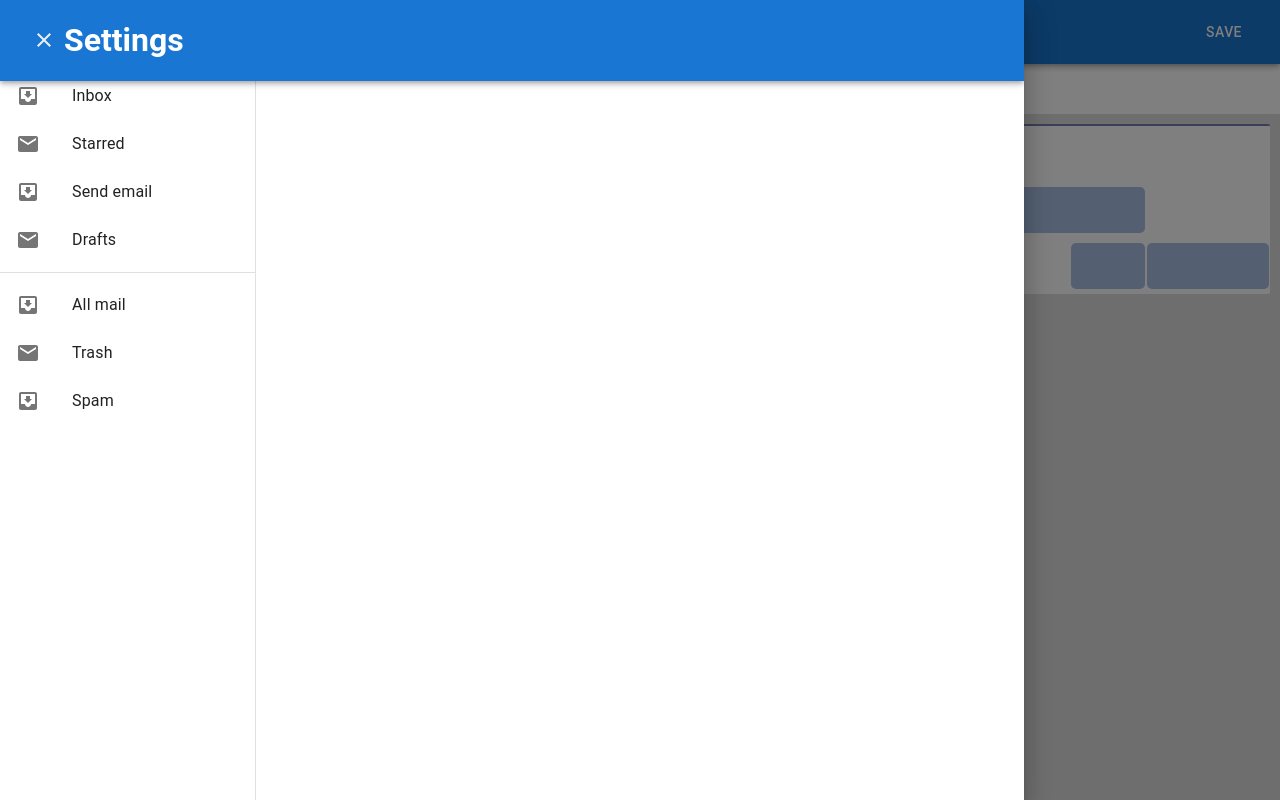
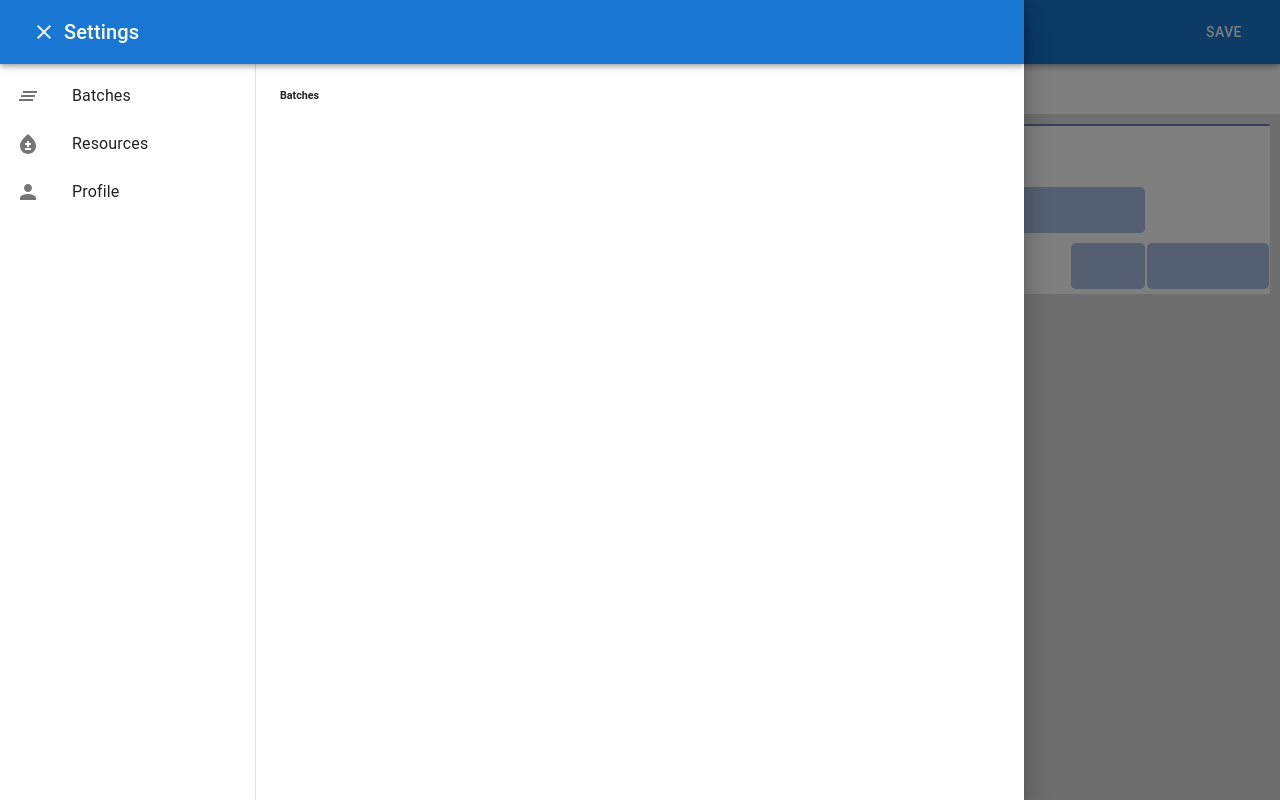
Before and after one commit to mama4294/process-app, a Next.js app: page / in a window 1280 px wide. Both pictures are taken after a click on the button 36 px from the left and 32 px from the top of the page. Built offline with nearby package versions, Linux system fonts and the light colour scheme.

Commit message:
adds sidebar functionality to settings page

```diff
--- a/components/settings.js
+++ b/components/settings.js
@@ -13,11 +13,21 @@ import ListItemButton from "@mui/material/ListItemButton";
 import ListItemIcon from "@mui/material/ListItemIcon";
 import ListItemText from "@mui/material/ListItemText";
 import InboxIcon from "@mui/icons-material/MoveToInbox";
+import ClearAllIcon from "@mui/icons-material/ClearAll";
+import BloodtypeIcon from "@mui/icons-material/Bloodtype";
 import MailIcon from "@mui/icons-material/Mail";
+import PersonIcon from "@mui/icons-material/Person";
 import { blueGrey } from "@mui/material/colors";
 import { useWindowWide } from "../hooks/windowWidth";
 
 const Settings = ({ open, handleClose }) => {
+  const menuItems = [
+    { id: 0, title: "Batches", icon: "ClearAllIcon" },
+    { id: 1, title: "Resources", icon: "BloodtypeIcon" },
+    { id: 2, title: "Profile", icon: "PersonIcon" },
+  ];
+  const [selectedMenu, setSelectedMenu] = useState(menuItems[0].title);
+
   const windowWidth = useWindowWide();
   const drawerWidth =
     windowWidth < 700 ? windowWidth * 0.95 : windowWidth * 0.8;
@@ -36,24 +46,56 @@ const Settings = ({ open, handleClose }) => {
         variant="temporary"
       >
         <Box sx={{ display: "flex" }}>
-          <AppBar position="static" sx={{ zIndex: 1201 }}>
+          <AppBar
+            position="fixed"
+            sx={{ zIndex: 1201, width: drawerWidth, left: 0 }}
+          >
             <Toolbar>
               <>
                 <IconButton onClick={handleClose}>
                   <CloseIcon sx={{ color: blueGrey[50] }} />
                 </IconButton>
-                <h1>Settings</h1>
+                <Typography variant="h6" component="div" sx={{ flexGrow: 1 }}>
+                  Settings
+                </Typography>
               </>
             </Toolbar>
           </AppBar>
-          <Sidebar width={sideBarWidth} />
+          <Sidebar
+            menuItems={menuItems}
+            width={sideBarWidth}
+            setSelectedMenu={setSelectedMenu}
+          />
+          <Box component="main" sx={{ flexGrow: 1, px: 3 }}>
+            <Toolbar />
+            {selectedMenu === "Batches" && <BatchesMenu />}
+            {selectedMenu === "Resources" && <ResourcesMenu />}
+            {selectedMenu === "Profile" && <ProfileMenu />}
+          </Box>
         </Box>
       </Drawer>
     </div>
   );
 };
 
-const Sidebar = ({ width }) => {
+const Sidebar = ({ menuItems, width, setSelectedMenu }) => {
+  const handleChange = (title) => {
+    setSelectedMenu(title);
+  };
+
+  const getIcon = (icon) => {
+    switch (icon) {
+      case "PersonIcon":
+        return <PersonIcon />;
+      case "ClearAllIcon":
+        return <ClearAllIcon />;
+      case "BloodtypeIcon":
+        return <BloodtypeIcon />;
+      default:
+        return <MailIcon />;
+    }
+  };
+
   return (
     <Drawer
       variant="permanent"
@@ -69,26 +111,11 @@ const Sidebar = ({ width }) => {
       <Toolbar />
       <Box sx={{ overflow: "auto" }}>
         <List>
-          {["Inbox", "Starred", "Send email", "Drafts"].map((text, index) => (
-            <ListItem key={text} disablePadding>
-              <ListItemButton>
-                <ListItemIcon>
-                  {index % 2 === 0 ? <InboxIcon /> : <MailIcon />}
-                </ListItemIcon>
-                <ListItemText primary={text} />
-              </ListItemButton>
-            </ListItem>
-          ))}
-        </List>
-        <Divider />
-        <List>
-          {["All mail", "Trash", "Spam"].map((text, index) => (
-            <ListItem key={text} disablePadding>
-              <ListItemButton>
-                <ListItemIcon>
-                  {index % 2 === 0 ? <InboxIcon /> : <MailIcon />}
-                </ListItemIcon>
-                <ListItemText primary={text} />
+          {menuItems.map((item, index) => (
+            <ListItem key={item.title} disablePadding>
+              <ListItemButton onClick={() => handleChange(item.title)}>
+                <ListItemIcon>{getIcon(item.icon)}</ListItemIcon>
+                <ListItemText primary={item.title} />
               </ListItemButton>
             </ListItem>
           ))}
@@ -98,4 +125,16 @@ const Sidebar = ({ width }) => {
   );
 };
 
+const BatchesMenu = () => {
+  return <h6>Batches</h6>;
+};
+
+const ResourcesMenu = () => {
+  return <h6>Resources</h6>;
+};
+
+const ProfileMenu = () => {
+  return <h6>Profile</h6>;
+};
+
 export default Settings;
```
